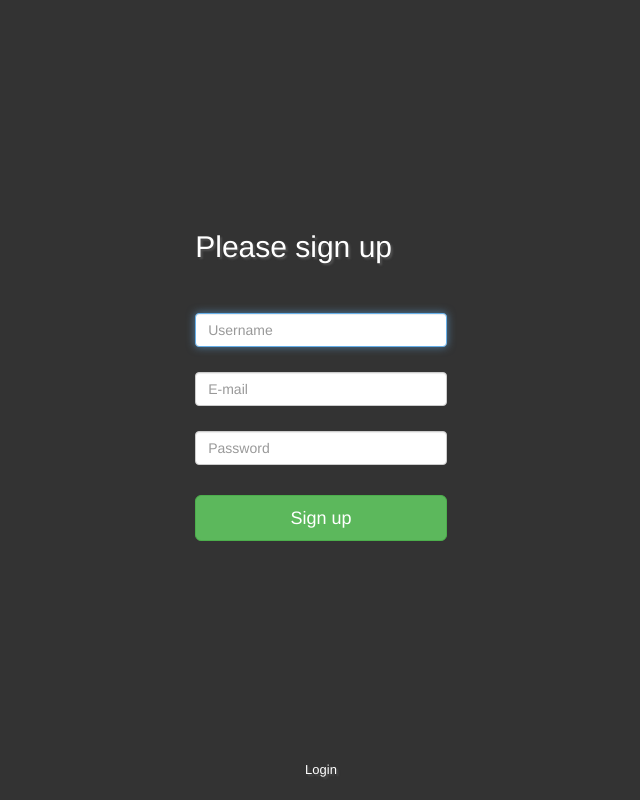
After one commit to KarolBorecki/social-school, a Django app: page /register/ in a window 1280 px wide. The commit adds this page. Shown: the whole page, without its empty margins (319-959 px from the left). Run offline with Django 3.2, Linux system fonts and the light colour scheme; some libraries are stand-ins or nearby versions.

Commit message:
Added: Registration system with: UserRegistrationForm (in accounts/forms.py) RegisterView (in accounts/views.py) some urls (in accounts/urls.py) [index(with simple view), login, logout, register], added some templates: login.html (not ready yet) and register.html with style, also added static dir in accounts (change settings.py) + removed bug in social-school/urls.py [wrong url]

```diff
--- /dev/null
+++ b/accounts/forms.py
@@ -0,0 +1,14 @@
+from django.contrib.auth.models import User
+from django import forms
+
+
+class UserRegistrationForm(forms.ModelForm):
+    password = forms.CharField(widget=forms.PasswordInput)
+
+    class Meta:
+        model = User
+        fields = [
+            'username',
+            'email',
+            'password',
+        ]
--- /dev/null
+++ b/accounts/static/registration_style.css
@@ -0,0 +1,45 @@
+body{
+    background: #333333;
+    color: white;
+    width: 100%;
+}
+
+input{
+    margin-bottom: 25px;
+}
+
+.form{
+    width: 22%;
+    margin-top: 100px;
+    padding-top: 100px;
+}
+
+.space{
+    margin-bottom: 50px;
+    margin-top: 30px;
+    color: white;
+    text-shadow: 2px 2px 2px #505050;
+}
+.button{
+    margin-bottom: 10px;
+    margin-top: 30px;
+    color: white;
+}
+.info{
+ 	font-size: 13px;
+}
+	.info a{
+		color: white;
+        text-shadow: 2px 2px 2px #505050;
+	}
+        .info a:hover{
+            text-decoration: none;
+            color: 	#C0C0C0;
+        }
+.footer {
+    position: absolute;
+    right: 0;
+    bottom: 0;
+    left: 0;
+    padding: 1rem;
+}
--- a/accounts/templates/accounts/index.html
+++ b/accounts/templates/accounts/index.html
@@ -5,6 +5,10 @@
     <title>Index</title>
 </head>
 <body>
-
+ {% if user.is_authenticated %}
+     <h2>Welcome {{ user.username }}</h2>
+ {% else %}
+     <h2>You are no logged in! <a href="{% url 'accounts:login' %}">Login</a> </h2>
+ {% endif %}
 </body>
 </html>
--- /dev/null
+++ b/accounts/templates/accounts/register.html
@@ -0,0 +1,38 @@
+<!DOCTYPE html>
+<html lang="en">
+<head>
+    <meta charset="UTF-8">
+    <title>Register</title>
+
+    {% load static %}
+    <link rel="stylesheet" href="https://maxcdn.bootstrapcdn.com/bootstrap/3.3.6/css/bootstrap.min.css"/>
+
+    <!-- Custom style for this template -->
+    <link rel="stylesheet" type="text/css" href="{% static 'registration_style.css' %}"/>
+</head>
+<body>
+
+    <div class="form container">
+      <form class="form-signin" method="post">
+        {% csrf_token %}
+
+        <h2 class="form-signin-heading space">Please sign up</h2>
+
+        <label for="inputUsername" class="sr-only">Username</label>
+        <input type="text" id="inputUsername" class="form-control" name="username" placeholder="Username" required autofocus>
+
+        <label for="inputEmail" class="sr-only">Email address</label>
+        <input type="text" id="inputEmail" class="form-control" name="email" placeholder="E-mail" required>
+
+        <label for="inputPassword" class="sr-only">Password</label>
+        <input type="password" id="inputPassword" class="form-control" name="password" placeholder="Password" required>
+
+        <button class="btn btn-lg btn-block btn-success button" type="submit">Sign up</button>
+
+        <p align="center" class="info footer">
+            <a href="#"> Login</a>
+        </p>
+      </form>
+    </div>
+</body>
+</html>
--- a/accounts/urls.py
+++ b/accounts/urls.py
@@ -6,8 +6,8 @@ from accounts import views
 app_name = 'accounts'
 
 urlpatterns = [
-    url(r'^$', views.IndexView.as_view(), name='index'),
-    url(r'^login/$', auth_views.login, {'template_name': 'login.html'}, name='login'),
-    url(r'^logout/$', auth_views.logout, {'template_name': 'index.html'}, name='logout'),
-    url(r'^register/$', views.register, name='register'),
+    url(r'^/', views.IndexView.as_view(), name='index'),
+    url(r'^login/', auth_views.login, {'template_name': 'accounts/login.html'}, name='login'),
+    url(r'^logout/', auth_views.logout, {'template_name': 'accounts/index.html'}, name='logout'),
+    url(r'^register/', views.RegisterView.as_view(), name='register'),
 ]
--- a/accounts/views.py
+++ b/accounts/views.py
@@ -1,5 +1,37 @@
-from django.views.generic import TemplateView
+from django.contrib.auth import authenticate, login
+from django.shortcuts import render, redirect
+from django.utils.decorators import method_decorator
+from django.views.decorators.csrf import csrf_protect
+from django.views.generic import TemplateView, CreateView
+
+from accounts.forms import UserRegistrationForm
 
 
 class IndexView(TemplateView):
-    template_name = 'index.html'
+    template_name = 'accounts/index.html'
+
+
+@method_decorator(csrf_protect, name='post')
+class RegisterView(CreateView):
+    form_class = UserRegistrationForm
+    template_name = 'accounts/register.html'
+
+    def post(self, request):
+        form = self.form_class(request.POST or None)
+
+        if form.is_valid():
+            user = form.save(commit=False)
+
+            username = form.cleaned_data['username']
+            password = form.cleaned_data['password']
+            user.set_password(password)
+            user.save()
+
+            user = authenticate(username=username, password=password)
+
+            if user is not None:
+                if user.is_active:
+                    login(request, user)
+                    return redirect('accounts:index')
+        else:
+            return render(request, self.template_name, {'form': form})
--- a/social_school/settings.py
+++ b/social_school/settings.py
@@ -122,7 +122,10 @@ USE_TZ = True
 # Static files (CSS, JavaScript, Images)
 # https://docs.djangoproject.com/en/1.11/howto/static-files/
 
-STATICFILES_DIRS = [os.path.join(BASE_DIR, 'static'), ]
+STATICFILES_DIRS = [
+    os.path.join(BASE_DIR, 'static'),
+    os.path.join(BASE_DIR, 'accounts', 'static'),
+]
 STATIC_URL = '/static/'
 
 INTERNAL_IPS = ['127.0.0.1', ]
--- a/social_school/urls.py
+++ b/social_school/urls.py
@@ -21,7 +21,7 @@ from .views import HomePage
 
 urlpatterns = [
     url(r'^admin/', admin.site.urls),
-    url(r'^$', HomePage.as_view(), name='index')
+    url(r'^', include('accounts.urls'))
 ]
 
 if settings.DEBUG:
--- a/social_school/views.py
+++ b/social_school/views.py
@@ -2,5 +2,4 @@ from django.views.generic import TemplateView
 
 
 class HomePage(TemplateView):
-
     template_name = 'social_school/index.html'
```
Also changed, not shown: accounts/templates/accounts/login.html (added, +10 -0 lines).
